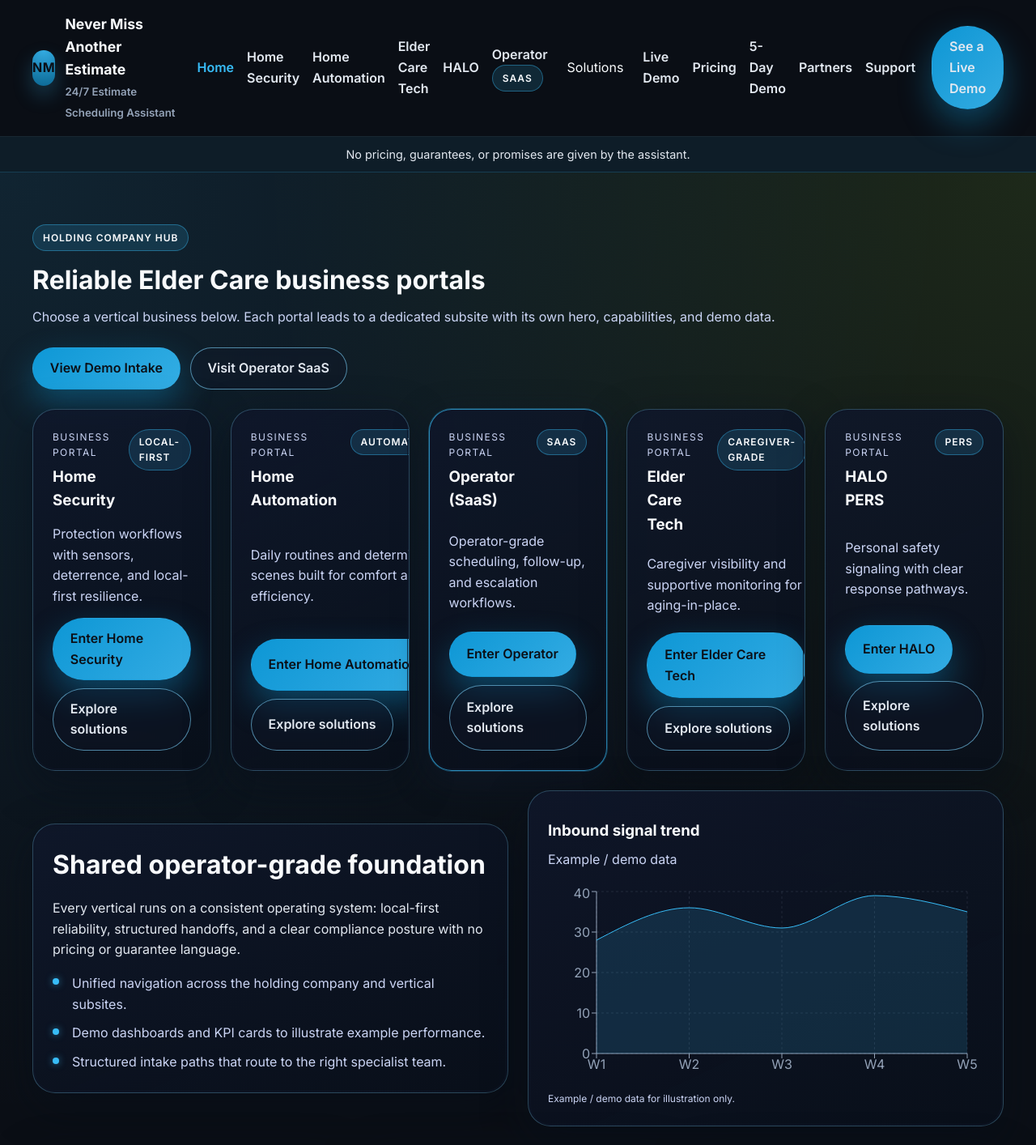
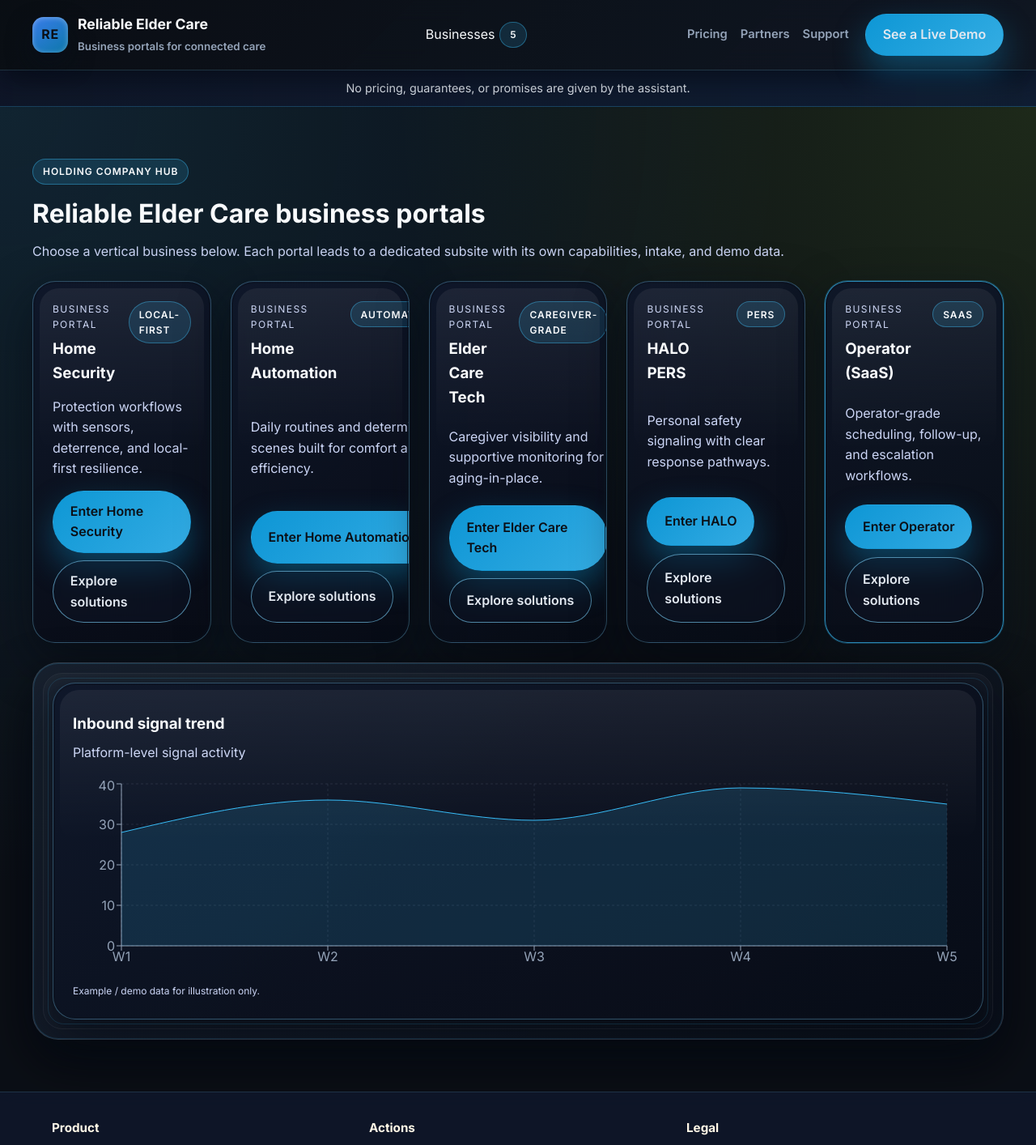
Before and after one commit to buffalonychris/KAECRetailWebsite, a React (Vite) app: page / in a window 1280 px wide. Shown: the top 1414 px of the page at 81% size. Built offline with nearby package versions, Linux system fonts and the light colour scheme.

Commit message:
Overhaul nav and business hub layout

```diff
--- a/src/components/Layout.tsx
+++ b/src/components/Layout.tsx
@@ -2,31 +2,25 @@ import React, { useEffect, useState } from 'react';
 import { NavLink, useLocation } from 'react-router-dom';
 import Seo from './Seo';
 import { captureUtmParams } from '../lib/utm';
+import { brandLegal, brandSite } from '../lib/brand';
+import BusinessMenu from './nav/BusinessMenu';
 import Pill from './operator/Pill';
-import { brandLegal } from '../lib/brand';
 
 type NavItem = {
   path: string;
   label: string;
 };
 
-const solutionLinks: NavItem[] = [
-  { path: '/operator', label: 'Operator' },
-  { path: '/never-miss-another-estimate', label: 'Never Miss Another Estimate' },
-];
-
-const productLinks: NavItem[] = [
-  { path: '/', label: 'Home' },
+const businessLinks = [
   { path: '/home-security', label: 'Home Security' },
   { path: '/home-automation', label: 'Home Automation' },
   { path: '/elder-care-tech', label: 'Elder Care Tech' },
-  { path: '/halo', label: 'HALO' },
+  { path: '/halo', label: 'HALO PERS' },
+  { path: '/operator', label: 'Operator', badge: 'SaaS' },
 ];
 
-const navLinks: NavItem[] = [
-  { path: '/demo', label: 'Live Demo' },
+const secondaryLinks: NavItem[] = [
   { path: '/pricing', label: 'Pricing' },
-  { path: '/5-day-demo', label: '5-Day Demo' },
   { path: '/partners', label: 'Partners' },
   { path: '/support', label: 'Support' },
 ];
@@ -64,22 +58,33 @@ const Layout = ({ children }: { children: React.ReactNode }) => {
     captureUtmParams({ search: location.search, pathname: location.pathname });
   }, [location.pathname, location.search]);
 
-  const solutionsActive = solutionLinks.some((item) => location.pathname.startsWith(item.path));
+  const businessesActive = businessLinks.some((item) => location.pathname.startsWith(item.path));
 
   return (
     <div>
       <Seo />
       <header className="hide-when-print">
         <div className="container nav">
-          <NavLink to="/" className="brand" aria-label="Never Miss Another Estimate home">
+          <NavLink to="/" className="brand" aria-label={`${brandSite} home`}>
             <div className="brand-mark" aria-hidden="true">
-              NM
+              RE
             </div>
             <div>
-              <div className="brand-name">Never Miss Another Estimate</div>
-              <small className="brand-tagline">24/7 Estimate Scheduling Assistant</small>
+              <div className="brand-name">{brandSite}</div>
+              <small className="brand-tagline">Business portals for connected care</small>
             </div>
           </NavLink>
+          <div className="nav-center">
+            <details className="dropdown">
+              <summary className={`dropdown-trigger${businessesActive ? ' active' : ''}`}>
+                Businesses
+                <Pill className="pill-inline">5</Pill>
+              </summary>
+              <div className="dropdown-menu dropdown-menu-wide">
+                <BusinessMenu items={businessLinks} />
+              </div>
+            </details>
+          </div>
           <div className="nav-actions">
             <button
               className="nav-toggle"
@@ -91,28 +96,8 @@ const Layout = ({ children }: { children: React.ReactNode }) => {
               <span />
               <span />
             </button>
-            <nav className="nav-links" aria-label="Main navigation">
-              {productLinks.map((item) => (
-                <NavLink key={item.path} to={item.path} className={({ isActive }) => (isActive ? 'active' : undefined)}>
-                  {item.label}
-                </NavLink>
-              ))}
-              <NavLink to="/operator" className={({ isActive }) => (isActive ? 'active' : undefined)}>
-                Operator <Pill className="pill-inline">SaaS</Pill>
-              </NavLink>
-              <details className="dropdown">
-                <summary className={`dropdown-trigger${solutionsActive ? ' active' : ''}`}>
-                  Solutions
-                </summary>
-                <div className="dropdown-menu">
-                  {solutionLinks.map((item) => (
-                    <NavLink key={item.path} to={item.path}>
-                      {item.label}
-                    </NavLink>
-                  ))}
-                </div>
-              </details>
-              {navLinks.map((item) => (
+            <nav className="nav-links" aria-label="Secondary navigation">
+              {secondaryLinks.map((item) => (
                 <NavLink key={item.path} to={item.path} className={({ isActive }) => (isActive ? 'active' : undefined)}>
                   {item.label}
                 </NavLink>
@@ -132,25 +117,13 @@ const Layout = ({ children }: { children: React.ReactNode }) => {
           >
             <div className="mobile-menu-inner">
               <div className="mobile-links" role="menu">
-                {productLinks.map((item) => (
-                  <NavLink key={item.path} to={item.path} role="menuitem">
-                    {item.label}
-                  </NavLink>
-                ))}
-                <NavLink to="/operator" role="menuitem">
-                  Operator <Pill className="pill-inline">SaaS</Pill>
-                </NavLink>
                 <details>
-                  <summary>Solutions</summary>
+                  <summary>Businesses</summary>
                   <div className="mobile-dropdown">
-                    {solutionLinks.map((item) => (
-                      <NavLink key={item.path} to={item.path} role="menuitem">
-                        {item.label}
-                      </NavLink>
-                    ))}
+                    <BusinessMenu items={businessLinks} />
                   </div>
                 </details>
-                {navLinks.map((item) => (
+                {secondaryLinks.map((item) => (
                   <NavLink key={item.path} to={item.path} role="menuitem">
                     {item.label}
                   </NavLink>
@@ -201,7 +174,7 @@ const Layout = ({ children }: { children: React.ReactNode }) => {
           </div>
         </div>
         <div className="container footer-meta">
-          <small>© 2025 {brandLegal} All Rights Reserved.</small>
+          <small>© 2025 {brandSite} · {brandLegal}. All Rights Reserved.</small>
         </div>
       </footer>
     </div>
--- /dev/null
+++ b/src/components/nav/BusinessMenu.tsx
@@ -0,0 +1,29 @@
+import { NavLink } from 'react-router-dom';
+
+import Pill from '../operator/Pill';
+
+type BusinessItem = {
+  path: string;
+  label: string;
+  badge?: string;
+};
+
+type BusinessMenuProps = {
+  items: BusinessItem[];
+  className?: string;
+};
+
+const BusinessMenu = ({ items, className = '' }: BusinessMenuProps) => {
+  return (
+    <div className={`business-menu ${className}`.trim()}>
+      {items.map((item) => (
+        <NavLink key={item.path} to={item.path} className="business-menu-item">
+          <span>{item.label}</span>
+          {item.badge ? <Pill className="pill-inline">{item.badge}</Pill> : null}
+        </NavLink>
+      ))}
+    </div>
+  );
+};
+
+export default BusinessMenu;
--- /dev/null
+++ b/src/components/ui/DeviceFrame.tsx
@@ -0,0 +1,12 @@
+import React from 'react';
+
+type DeviceFrameProps = {
+  children: React.ReactNode;
+  className?: string;
+};
+
+const DeviceFrame = ({ children, className = '' }: DeviceFrameProps) => {
+  return <div className={`device-frame ${className}`.trim()}>{children}</div>;
+};
+
+export default DeviceFrame;
--- a/src/index.css
+++ b/src/index.css
@@ -181,9 +181,10 @@ button {
 }
 
 header.hide-when-print {
-  background: rgba(11, 15, 22, 0.75);
-  border-bottom: 1px solid rgba(125, 211, 252, 0.12);
-  backdrop-filter: blur(12px);
+  background: linear-gradient(135deg, rgba(10, 14, 20, 0.92), rgba(17, 25, 38, 0.78));
+  border-bottom: 1px solid rgba(125, 211, 252, 0.18);
+  box-shadow: 0 12px 30px rgba(4, 8, 16, 0.55);
+  backdrop-filter: blur(14px);
 }
 
 .section h2 {
@@ -344,8 +345,8 @@ header.hide-when-print {
 }
 
 .sitewide-notice {
-  background: rgba(56, 189, 248, 0.08);
-  border-bottom: 1px solid rgba(56, 189, 248, 0.2);
+  background: linear-gradient(90deg, rgba(15, 23, 42, 0.9), rgba(17, 34, 60, 0.75));
+  border-bottom: 1px solid rgba(56, 189, 248, 0.25);
   color: var(--kaec-text);
   text-align: center;
   font-size: 0.9rem;
@@ -360,6 +361,12 @@ header.hide-when-print {
   gap: 1.5rem;
 }
 
+.nav-center {
+  display: flex;
+  justify-content: center;
+  flex: 1;
+}
+
 .brand {
   display: inline-flex;
   align-items: center;
@@ -372,13 +379,13 @@ header.hide-when-print {
   width: 44px;
   height: 44px;
   border-radius: 14px;
-  background: radial-gradient(circle at top, rgba(56, 189, 248, 0.9), rgba(14, 165, 233, 0.6));
+  background: linear-gradient(145deg, rgba(59, 130, 246, 0.95), rgba(14, 165, 233, 0.7));
   display: grid;
   place-items: center;
   font-weight: 800;
   color: #0b0f16;
   letter-spacing: 0.04em;
-  box-shadow: 0 12px 24px rgba(56, 189, 248, 0.25);
+  box-shadow: inset 0 1px 6px rgba(255, 255, 255, 0.35), 0 14px 30px rgba(8, 15, 26, 0.6);
 }
 
 .brand-name {
@@ -395,7 +402,6 @@ header.hide-when-print {
   display: flex;
   align-items: center;
   gap: 1.25rem;
-  flex: 1;
   justify-content: flex-end;
 }
 
@@ -411,6 +417,15 @@ header.hide-when-print {
 .mobile-dropdown a {
   color: var(--kaec-text);
   font-weight: 600;
+}
+
+.nav-links a {
+  font-size: 0.92rem;
+  color: var(--kaec-text-subtle);
+}
+
+.nav-links a:hover {
+  color: var(--kaec-text);
 }
 
 .nav a.active,
@@ -446,9 +461,9 @@ header.hide-when-print {
 .dropdown-menu {
   position: absolute;
   top: calc(100% + 0.35rem);
-  min-width: 180px;
-  background: rgba(15, 23, 42, 0.95);
-  border: 1px solid rgba(125, 211, 252, 0.2);
+  min-width: 220px;
+  background: rgba(11, 18, 30, 0.96);
+  border: 1px solid rgba(125, 211, 252, 0.25);
   border-radius: 16px;
   display: grid;
   padding: 0.4rem;
@@ -456,6 +471,11 @@ header.hide-when-print {
   box-shadow: var(--kaec-shadow);
   z-index: 10;
   backdrop-filter: blur(10px);
+}
+
+.dropdown-menu-wide {
+  min-width: 260px;
+  padding: 0.75rem;
 }
 
 .dropdown-menu a {
@@ -559,6 +579,28 @@ header.hide-when-print {
   padding: 0.35rem 0 0.35rem 0.75rem;
 }
 
+.business-menu {
+  display: grid;
+  gap: 0.5rem;
+}
+
+.business-menu-item {
+  display: flex;
+  align-items: center;
+  justify-content: space-between;
+  gap: 0.75rem;
+  padding: 0.55rem 0.6rem;
+  border-radius: 12px;
+  color: var(--kaec-text);
+  border: 1px solid transparent;
+}
+
+.business-menu-item:hover,
+.business-menu-item:focus-visible {
+  background: rgba(56, 189, 248, 0.12);
+  border-color: rgba(56, 189, 248, 0.3);
+}
+
 .hero {
   display: grid;
   grid-template-columns: repeat(auto-fit, minmax(280px, 1fr));
@@ -582,11 +624,11 @@ header.hide-when-print {
 }
 
 .space-frame {
-  background: linear-gradient(155deg, rgba(15, 23, 42, 0.9), rgba(9, 15, 26, 0.85));
-  border: 1px solid rgba(125, 211, 252, 0.28);
+  background: linear-gradient(155deg, rgba(15, 23, 42, 0.92), rgba(8, 12, 22, 0.92));
+  border: 1px solid rgba(125, 211, 252, 0.32);
   border-radius: 28px;
   padding: 1.5rem;
-  box-shadow: var(--kaec-shadow);
+  box-shadow: 0 22px 60px rgba(5, 10, 18, 0.6);
   position: relative;
   overflow: hidden;
 }
@@ -596,7 +638,20 @@ header.hide-when-print {
   position: absolute;
   inset: 1px;
   border-radius: 26px;
-  border: 1px solid rgba(15, 23, 42, 0.8);
+  border: 1px solid rgba(12, 19, 32, 0.85);
+  pointer-events: none;
+}
+
+.space-frame::before {
+  content: '';
+  position: absolute;
+  top: 8px;
+  left: 8px;
+  right: 8px;
+  height: 45%;
+  border-radius: 24px;
+  background: linear-gradient(180deg, rgba(255, 255, 255, 0.08), transparent);
+  opacity: 0.8;
   pointer-events: none;
 }
 
@@ -699,7 +754,7 @@ header.hide-when-print {
 
 .portal-card-emphasis {
   border-color: rgba(56, 189, 248, 0.7);
-  box-shadow: 0 0 0 1px rgba(56, 189, 248, 0.25), 0 12px 40px rgba(15, 23, 42, 0.55);
+  box-shadow: 0 0 0 1px rgba(56, 189, 248, 0.25), 0 18px 50px rgba(8, 15, 26, 0.65);
 }
 
 .kpi-tile {
@@ -738,6 +793,34 @@ header.hide-when-print {
   display: flex;
   justify-content: space-between;
   gap: 1rem;
+}
+
+.device-frame {
+  position: relative;
+  padding: 1.5rem;
+  border-radius: 32px;
+  background: linear-gradient(135deg, rgba(25, 34, 48, 0.92), rgba(10, 15, 25, 0.95));
+  border: 1px solid rgba(148, 163, 184, 0.25);
+  box-shadow: inset 0 0 0 1px rgba(56, 189, 248, 0.18), 0 26px 60px rgba(4, 8, 15, 0.7);
+}
+
+.device-frame::before {
+  content: '';
+  position: absolute;
+  inset: 12px;
+  border-radius: 24px;
+  border: 1px solid rgba(255, 255, 255, 0.08);
+  box-shadow: inset 0 12px 24px rgba(255, 255, 255, 0.04);
+  pointer-events: none;
+}
+
+.device-frame::after {
+  content: '';
+  position: absolute;
+  inset: 18px;
+  border-radius: 20px;
+  border: 1px solid rgba(56, 189, 248, 0.15);
+  pointer-events: none;
 }
 
 .chart-card-body {
@@ -1005,6 +1088,10 @@ header.hide-when-print {
     align-items: flex-start;
   }
 
+  .nav-center {
+    display: none;
+  }
+
   .nav-actions {
     width: 100%;
     justify-content: flex-end;
--- a/src/pages/RetailLanding.tsx
+++ b/src/pages/RetailLanding.tsx
@@ -10,10 +10,10 @@ import {
 } from 'recharts';
 
 import ChartCard from '../components/operator/ChartCard';
-import KpiTile from '../components/operator/KpiTile';
 import Pill from '../components/operator/Pill';
 import SectionHeader from '../components/operator/SectionHeader';
 import SpaceFrame from '../components/operator/SpaceFrame';
+import DeviceFrame from '../components/ui/DeviceFrame';
 import { brandSite } from '../lib/brand';
 
 const signalTrend = [
@@ -40,14 +40,6 @@ const portalCards = [
     to: '/home-automation',
   },
   {
-    title: 'Operator (SaaS)',
-    badge: 'SaaS',
-    description: 'Operator-grade scheduling, follow-up, and escalation workflows.',
-    primaryLabel: 'Enter Operator',
-    to: '/operator',
-    emphasis: true,
-  },
-  {
     title: 'Elder Care Tech',
     badge: 'Caregiver-grade',
     description: 'Caregiver visibility and supportive monitoring for aging-in-place.',
@@ -61,6 +53,14 @@ const portalCards = [
     primaryLabel: 'Enter HALO',
     to: '/halo',
   },
+  {
+    title: 'Operator (SaaS)',
+    badge: 'SaaS',
+    description: 'Operator-grade scheduling, follow-up, and escalation workflows.',
+    primaryLabel: 'Enter Operator',
+    to: '/operator',
+    emphasis: true,
+  },
 ];
 
 const RetailLanding = () => {
@@ -70,17 +70,7 @@ const RetailLanding = () => {
         <SectionHeader
           kicker="Holding Company Hub"
           title={`${brandSite} business portals`}
-          subtitle="Choose a vertical business below. Each portal leads to a dedicated subsite with its own hero, capabilities, and demo data."
-          actions={
-            <>
-              <Link className="btn btn-primary" to="/demo">
-                View Demo Intake
-              </Link>
-              <Link className="btn btn-secondary" to="/operator">
-                Visit Operator SaaS
-              </Link>
-            </>
-          }
+          subtitle="Choose a vertical business below. Each portal leads to a dedicated subsite with its own capabilities, intake, and demo data."
         />
 
         <div className="space-grid three-column portal-grid" aria-label="Business portals">
@@ -110,21 +100,12 @@ const RetailLanding = () => {
           ))}
         </div>
 
-        <div className="space-grid two-column">
-          <SpaceFrame>
-            <h2>Shared operator-grade foundation</h2>
-            <p>
-              Every vertical runs on a consistent operating system: local-first reliability, structured
-              handoffs, and a clear compliance posture with no pricing or guarantee language.
-            </p>
-            <ul className="operator-list">
-              <li>Unified navigation across the holding company and vertical subsites.</li>
-              <li>Demo dashboards and KPI cards to illustrate example performance.</li>
-              <li>Structured intake paths that route to the right specialist team.</li>
-            </ul>
-          </SpaceFrame>
-
-          <ChartCard title="Inbound signal trend" subtitle="Example / demo data">
+        <DeviceFrame>
+          <ChartCard
+            title="Inbound signal trend"
+            subtitle="Platform-level signal activity"
+            helperText="Example / demo data for illustration only."
+          >
             <ResponsiveContainer width="100%" height={240}>
               <AreaChart data={signalTrend} margin={{ top: 10, right: 20, left: 0, bottom: 0 }}>
                 <CartesianGrid stroke="rgba(148, 163, 184, 0.15)" strokeDasharray="3 3" />
@@ -141,29 +122,7 @@ const RetailLanding = () => {
               </AreaChart>
             </ResponsiveContainer>
           </ChartCard>
-        </div>
-
-        <div className="space-grid three-column">
-          <KpiTile label="Portal handoffs" value="52" trend="Example / demo data" footer="Hubs routed" />
-          <KpiTile label="Local-first automations" value="87" trend="Example / demo data" footer="Workflow count" />
-          <KpiTile label="Operator escalations" value="9" trend="Example / demo data" footer="Example / demo data" />
-        </div>
-
-        <SpaceFrame>
-          <h2>Start with a guided demo</h2>
-          <p>
-            Walk through the intake questions and explore the Operator-style dashboard with example data.
-            No pricing, guarantees, or promises are given by the assistant.
-          </p>
-          <div className="space-section-actions">
-            <Link className="btn btn-primary" to="/demo">
-              View Demo Intake
-            </Link>
-            <Link className="btn btn-secondary" to="/5-day-demo">
-              Start a 5-Day Demo
-            </Link>
-          </div>
-        </SpaceFrame>
+        </DeviceFrame>
       </div>
     </div>
   );
```
